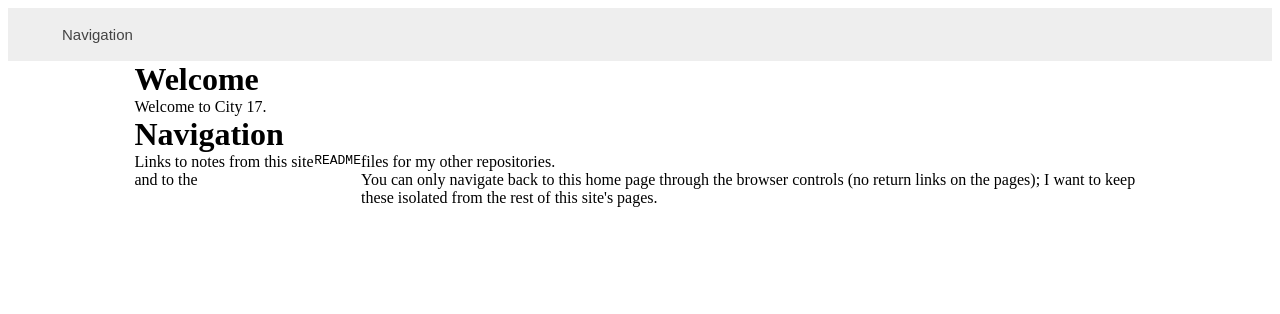
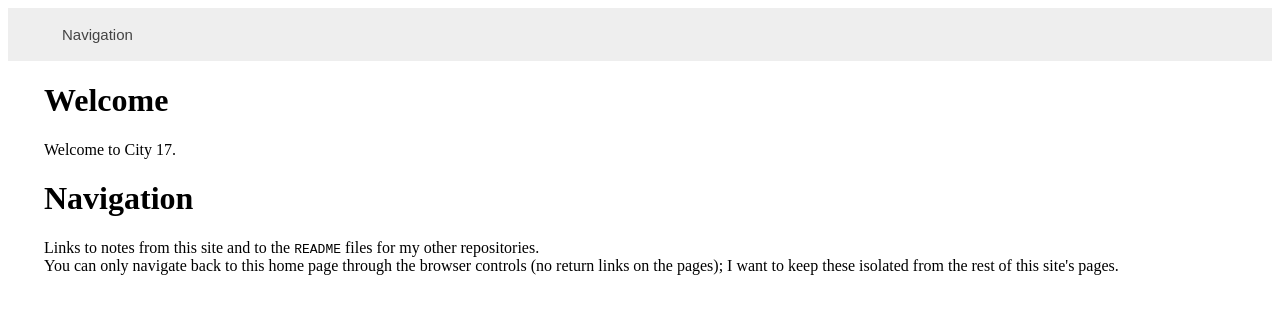
Before and after one commit to Backup158/Backup158.github.io, a Jekyll site: the page built from index.html, in a window 1280 px wide. Shown: the top 314 px of the page. Built offline with Jekyll 4.4.1, drawn with Linux system fonts in a browser that asks for light colours.

Commit message:
Padding change
max width was being funky

```diff
--- a/_layouts/default.html
+++ b/_layouts/default.html
@@ -2,6 +2,7 @@
 <html>
   <head>
     <meta charset="utf-8">
+    <meta name="viewport" content="width=device-width, initial-scale=1.0">
     <title>{{ page.title }}</title>
   </head>
   <body>
@@ -71,10 +72,7 @@
         background-color: #f1f1f1;
       }
       .bodyContent {
-        display: flex;
-        margin: auto;
-        max-width: 80%;
-        text-align: left;
+        padding-left: 36px
       }
     </style>
 
```
